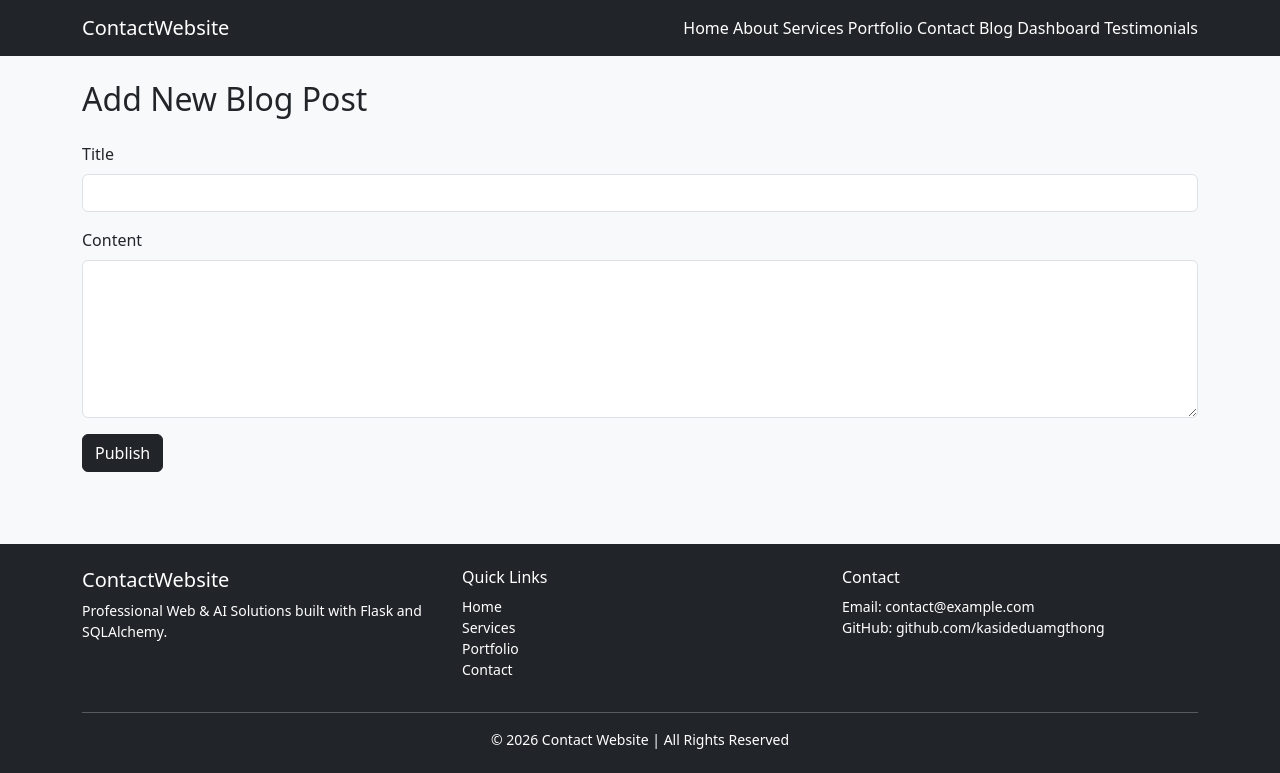
After one commit to kasideduamgthong/contact-website, a Flask app: page /add-blog in a window 1280 px wide. The commit adds this page. Shown: the top 773 px of the page. Run offline with Flask 3, Linux system fonts and the light colour scheme.

Commit message:
Add blog creation feature from dashboard

```diff
--- a/app.py
+++ b/app.py
@@ -109,6 +109,19 @@ def blog():
     return render_template("blog.html", posts=posts)
 
 
+@app.route("/add-blog", methods=["GET", "POST"])
+def add_blog():
+    if request.method == "POST":
+        new_post = Blog(title=request.form["title"], content=request.form["content"])
+        db.session.add(new_post)
+        db.session.commit()
+
+        flash("Blog post added successfully!")
+        return redirect("/blog")
+
+    return render_template("add_blog.html")
+
+
 @app.route("/blog/<int:id>")
 def blog_detail(id):
     post = Blog.query.get_or_404(id)
--- /dev/null
+++ b/templates/add_blog.html
@@ -0,0 +1,22 @@
+{% extends "base.html" %}
+{% block content %}
+
+<h2 class="mb-4">Add New Blog Post</h2>
+
+<form method="POST">
+
+    <div class="mb-3">
+        <label class="form-label">Title</label>
+        <input type="text" name="title" class="form-control" required>
+    </div>
+
+    <div class="mb-3">
+        <label class="form-label">Content</label>
+        <textarea name="content" rows="6" class="form-control" required></textarea>
+    </div>
+
+    <button type="submit" class="btn btn-dark">Publish</button>
+
+</form>
+
+{% endblock %}
--- a/templates/dashboard.html
+++ b/templates/dashboard.html
@@ -2,6 +2,8 @@
 {% block content %}
 
 <h2 class="mb-4">Dashboard Overview</h2>
+
+<a href="/add-blog" class="btn btn-dark mb-4">+ Add Blog</a>
 
 <div class="row">
 
```
